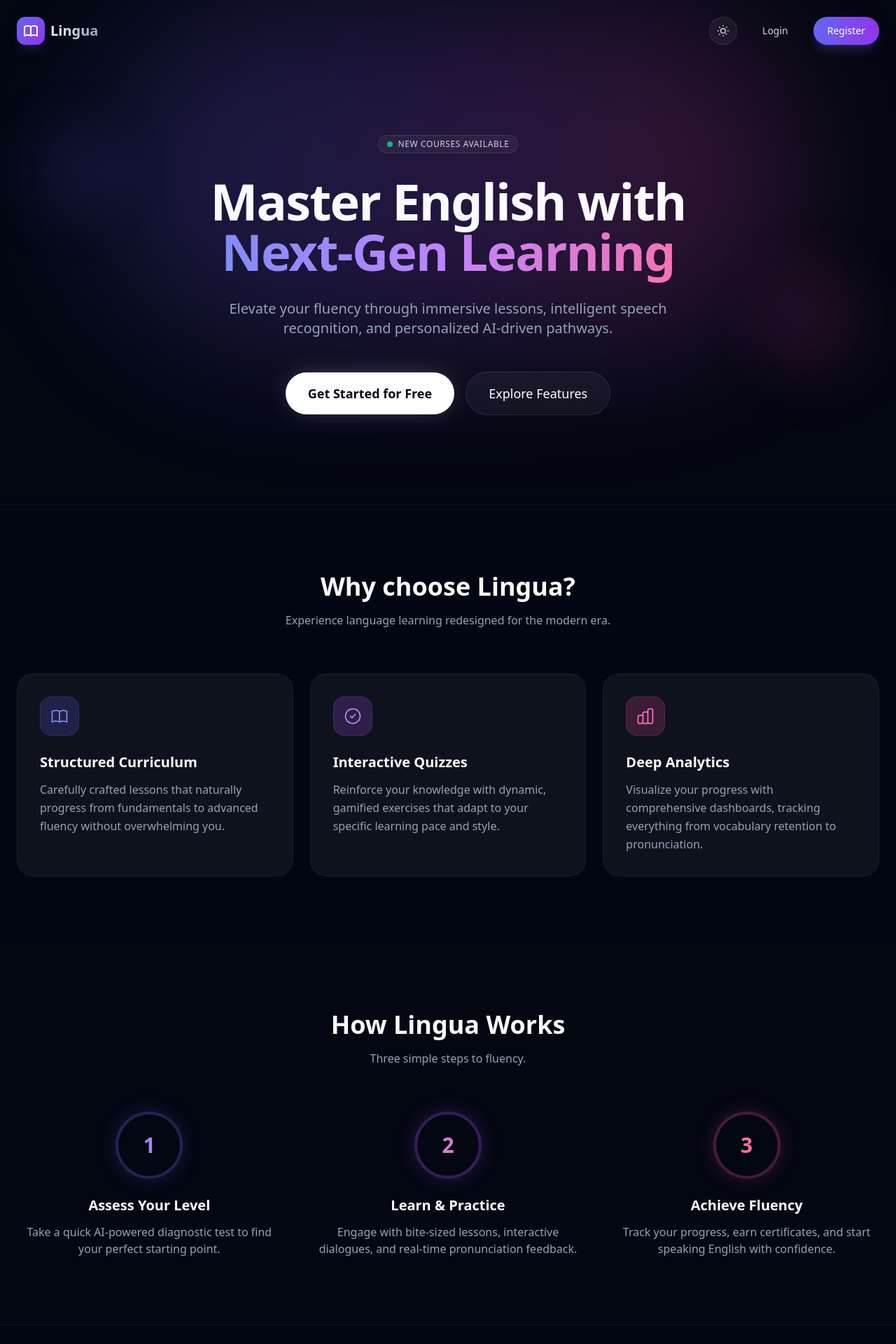
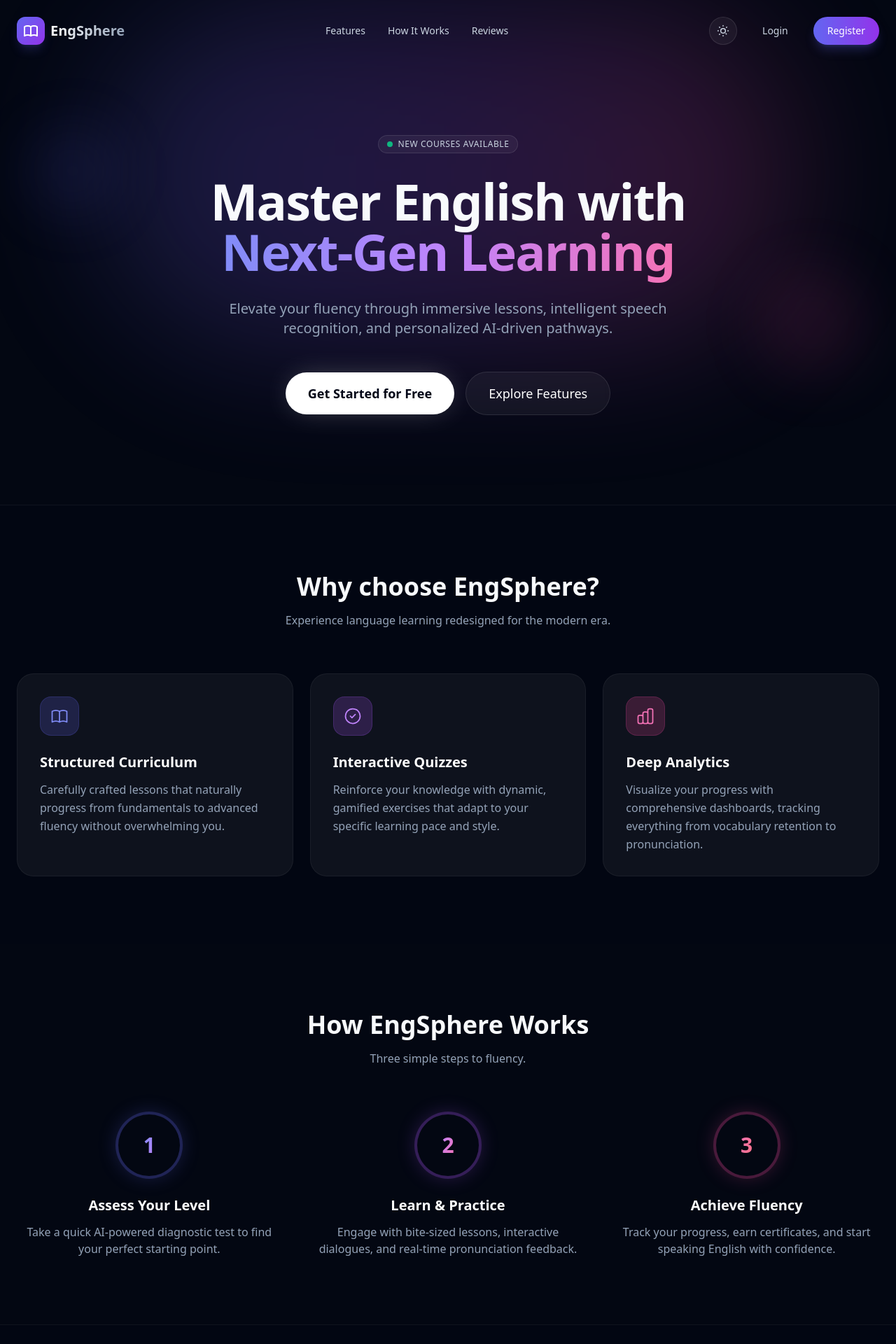
Before and after one commit to khanhtaduy2k5/english-learing-app, a Next.js app in the folder client/: page / in a window 1280 px wide. Shown: the top 1920 px of the page at 70% size. Built offline with nearby package versions, Linux system fonts and the light colour scheme.

Commit message:
feat: enhance landing page, layout architecture and navbar

```diff
--- a/client/src/app/(main)/layout.tsx
+++ b/client/src/app/(main)/layout.tsx
@@ -20,7 +20,7 @@ export default function DashboardLayout({
     logout();
     localStorage.removeItem("token");
     document.cookie = "token=; Path=/; Max-Age=0; SameSite=Lax";
-    router.push("/");
+    window.location.href = "/login";
   };
 
   if (!isReady) {
@@ -54,7 +54,7 @@ export default function DashboardLayout({
 
       {/* Main content area - shifts right based on sidebar width */}
       <main
-        className={`transition-all duration-300 min-h-screen ${
+        className={`transition-[margin] duration-300 ease-in-out min-h-screen ${
           isCollapsed ? "ml-[72px]" : "ml-[260px]"
         }`}
       >
--- a/client/src/app/layout.tsx
+++ b/client/src/app/layout.tsx
@@ -7,8 +7,8 @@ import { cn } from "@/lib/utils";
 const inter = Inter({ subsets: ["latin"], variable: "--font-sans" });
 
 export const metadata: Metadata = {
-  title: "English Learning App",
-  description: "Learn English with interactive lessons and quizzes",
+  title: "EngSphere - Next-Gen Language Learning Platform",
+  description: "Master English with interactive lessons, immersive quizzes, and personalized learning pathways.",
 };
 
 export default function RootLayout({
--- a/client/src/app/page.tsx
+++ b/client/src/app/page.tsx
@@ -57,29 +57,45 @@ export default function Home() {
                   : "text-slate-950"
               }`}
             >
-              Lingua
+              EngSphere
             </span>
           </Link>
+
+          {/* Navigation Links - Hidden on Mobile */}
+          <div className="hidden md:flex items-center gap-8">
+            <button
+              onClick={() => document.getElementById('features')?.scrollIntoView({ behavior: 'smooth' })}
+              className={`text-sm font-medium transition-colors duration-200 ${
+                isDark ? "text-slate-300 hover:text-indigo-400" : "text-slate-600 hover:text-indigo-600"
+              }`}
+            >
+              Features
+            </button>
+            <button
+              onClick={() => document.getElementById('how-it-works')?.scrollIntoView({ behavior: 'smooth' })}
+              className={`text-sm font-medium transition-colors duration-200 ${
+                isDark ? "text-slate-300 hover:text-indigo-400" : "text-slate-600 hover:text-indigo-600"
+              }`}
+            >
+              How It Works
+            </button>
+            <button
+              onClick={() => document.getElementById('testimonials')?.scrollIntoView({ behavior: 'smooth' })}
+              className={`text-sm font-medium transition-colors duration-200 ${
+                isDark ? "text-slate-300 hover:text-indigo-400" : "text-slate-600 hover:text-indigo-600"
+              }`}
+            >
+              Reviews
+            </button>
+          </div>
+
           <div className="flex gap-4 items-center">
             <ThemeToggle />
-            {isAuthenticated ? (
-              <>
-                <span className={`text-sm hidden sm:block ${isDark ? "text-slate-400" : "text-slate-600"}`}>
-                  Welcome back, <span className={isDark ? "text-white font-medium" : "text-slate-950 font-medium"}>{user?.name}</span>
+            {isAuthenticated && (
+              <span className={`text-sm hidden lg:block ${isDark ? "text-slate-400" : "text-slate-600"}`}>
+                Hi, <span className={isDark ? "text-white font-medium" : "text-slate-950 font-medium"}>{user?.name}</span>
               </span>
-                <Link
-                  href="/dashboard"
-                  className={`px-5 py-2.5 border rounded-full text-sm font-medium transition-all duration-300 backdrop-blur-sm ${
-                    isDark
-                      ? "bg-white/10 hover:bg-white/20 text-white border-white/10"
-                      : "bg-slate-950 hover:bg-slate-800 text-white border-slate-950"
-                  }`}
-                >
-                  Dashboard
-                </Link>
-              </>
-            ) : (
-              <>
+            )}
             <Link
               href="/login"
               className={`px-5 py-2.5 transition-colors text-sm font-medium ${
@@ -94,8 +110,6 @@ export default function Home() {
             >
               Register
             </Link>
-              </>
-            )}
           </div>
         </div>
       </nav>
@@ -154,7 +168,7 @@ export default function Home() {
       <section id="features" className={`py-24 relative border-t ${isDark ? "border-white/5 bg-[#030712]/50" : "border-slate-200 bg-white"}`}>
         <div className="max-w-7xl mx-auto px-6">
           <div className="text-center mb-16">
-            <h2 className="text-3xl lg:text-4xl font-bold mb-4">Why choose Lingua?</h2>
+            <h2 className="text-3xl lg:text-4xl font-bold mb-4">Why choose EngSphere?</h2>
             <p className={isDark ? "text-slate-400" : "text-slate-600"}>Experience language learning redesigned for the modern era.</p>
           </div>
 
@@ -214,7 +228,7 @@ export default function Home() {
       <section id="how-it-works" className={`py-24 relative ${isDark ? "bg-[#030712]" : "bg-slate-50"}`}>
         <div className="max-w-7xl mx-auto px-6">
           <div className="text-center mb-16">
-            <h2 className="text-3xl lg:text-4xl font-bold mb-4">How Lingua Works</h2>
+            <h2 className="text-3xl lg:text-4xl font-bold mb-4">How EngSphere Works</h2>
             <p className={isDark ? "text-slate-400" : "text-slate-600"}>Three simple steps to fluency.</p>
           </div>
 
@@ -249,12 +263,12 @@ export default function Home() {
       </section>
 
       {/* Testimonials Section */}
-      <section className={`py-24 relative border-t overflow-hidden ${isDark ? "border-white/5 bg-[#030712]/50" : "border-slate-200 bg-white"}`}>
+      <section id="testimonials" className={`py-24 relative border-t overflow-hidden ${isDark ? "border-white/5 bg-[#030712]/50" : "border-slate-200 bg-white"}`}>
         <div className="absolute top-1/2 left-0 w-64 h-64 bg-indigo-500/10 rounded-full blur-3xl -translate-y-1/2 -translate-x-1/2"></div>
         <div className="max-w-7xl mx-auto px-6 relative z-10">
           <div className="text-center mb-16">
             <h2 className="text-3xl lg:text-4xl font-bold mb-4">Loved by Learners</h2>
-            <p className={isDark ? "text-slate-400" : "text-slate-600"}>Join thousands of students who have mastered English with Lingua.</p>
+            <p className={isDark ? "text-slate-400" : "text-slate-600"}>Join thousands of students who have mastered English with EngSphere.</p>
           </div>
 
           <div className="grid grid-cols-1 md:grid-cols-2 lg:grid-cols-3 gap-6">
@@ -272,7 +286,7 @@ export default function Home() {
                     </svg>
                   ))}
                 </div>
-                <p className={`mb-8 leading-relaxed ${isDark ? "text-slate-300" : "text-slate-700"}`}>&quot;{i === 1 ? 'This app completely changed the way I learn. The AI pronunciation feedback is incredible and the lessons are engaging.' : i === 2 ? 'I used to struggle with speaking, but Lingua gave me the confidence to finally converse fluently. Highly recommended!' : 'The structured curriculum makes learning English feel effortless. I advanced from beginner to intermediate in just a few months.'}&quot;</p>
+                <p className={`mb-8 leading-relaxed ${isDark ? "text-slate-300" : "text-slate-700"}`}>&quot;{i === 1 ? 'This app completely changed the way I learn. The AI pronunciation feedback is incredible and the lessons are engaging.' : i === 2 ? 'I used to struggle with speaking, but EngSphere gave me the confidence to finally converse fluently. Highly recommended!' : 'The structured curriculum makes learning English feel effortless. I advanced from beginner to intermediate in just a few months.'}&quot;</p>
                 <div className="flex items-center gap-4">
                   <div className="w-12 h-12 rounded-full bg-gradient-to-br from-indigo-500 to-purple-500 flex items-center justify-center text-white font-bold text-lg shadow-lg">
                     {['S', 'M', 'A'][i-1]}
@@ -313,14 +327,14 @@ export default function Home() {
                 <path strokeLinecap="round" strokeLinejoin="round" strokeWidth={2} d="M12 6.253v13m0-13C10.832 5.477 9.246 5 7.5 5S4.168 5.477 3 6.253v13C4.168 18.477 5.754 18 7.5 18s3.332.477 4.5 1.253m0-13C13.168 5.477 14.754 5 16.5 5c1.747 0 3.332.477 4.5 1.253v13C19.832 18.477 18.247 18 16.5 18c-1.746 0-3.332.477-4.5 1.253" />
               </svg>
             </div>
-            <span className={isDark ? "text-lg font-bold text-white" : "text-lg font-bold text-slate-950"}>Lingua</span>
+            <span className={isDark ? "text-lg font-bold text-white" : "text-lg font-bold text-slate-950"}>EngSphere</span>
           </div>
           <div className={`flex gap-6 text-sm ${isDark ? "text-slate-400" : "text-slate-600"}`}>
             <Link href="#" className={isDark ? "hover:text-white transition-colors" : "hover:text-slate-950 transition-colors"}>Privacy Policy</Link>
             <Link href="#" className={isDark ? "hover:text-white transition-colors" : "hover:text-slate-950 transition-colors"}>Terms of Service</Link>
             <Link href="#" className={isDark ? "hover:text-white transition-colors" : "hover:text-slate-950 transition-colors"}>Contact Us</Link>
           </div>
-          <p className="text-slate-500 text-sm">© {new Date().getFullYear()} Lingua. All rights reserved.</p>
+          <p className="text-slate-500 text-sm">© {new Date().getFullYear()} EngSphere. All rights reserved.</p>
         </div>
       </footer>
     </div>
--- a/client/src/components/Sidebar.tsx
+++ b/client/src/components/Sidebar.tsx
@@ -128,7 +128,7 @@ export default function Sidebar({ userName, userEmail, onLogout, isCollapsed, on
             </svg>
           </div>
           {!isCollapsed && (
-            <span className="text-foreground font-bold text-lg tracking-tight">Lingua</span>
+            <span className="text-foreground font-bold text-lg tracking-tight">EngSphere</span>
           )}
         </Link>
         <button
```
Lines whose indentation alone changed are shown as unchanged.
